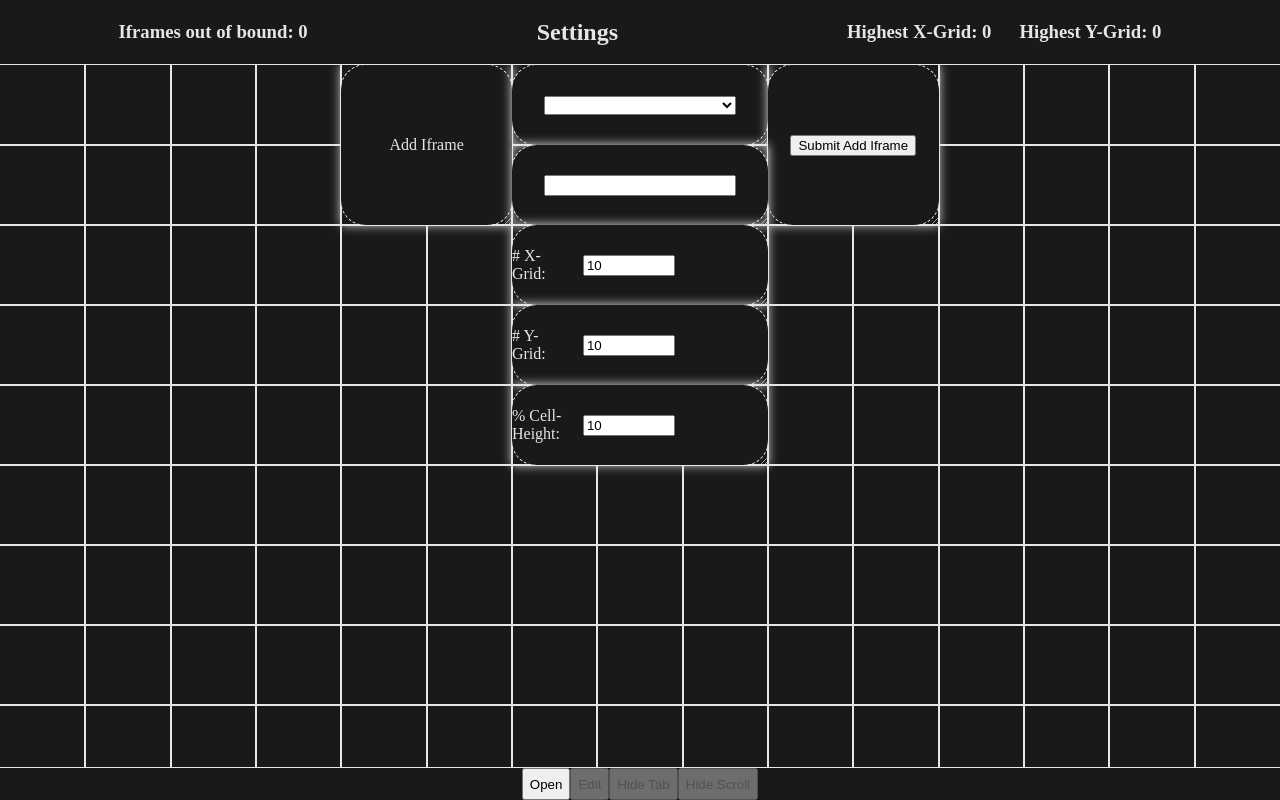
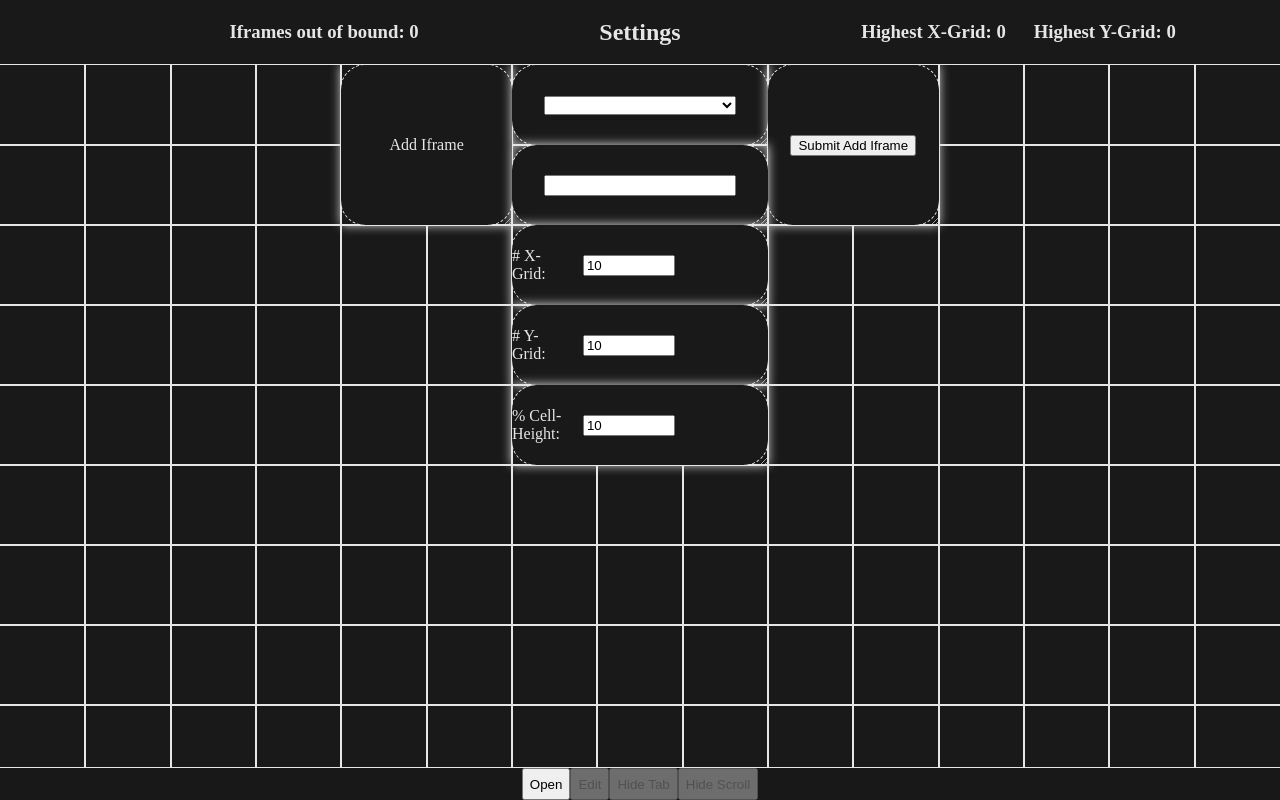
Before and after one commit to ormizj/framespace, a Nuxt app: page / in a window 1280 px wide. Built offline with nearby package versions, Linux system fonts and the light colour scheme.

Commit message:
style improvement

```diff
--- a/components/settings.vue
+++ b/components/settings.vue
@@ -134,15 +134,17 @@ const gridCells = ref<GridCell<SettingCells>[]>([{
 <template>
     <div class="settings">
         <div class="header">
-            <div class="message-container">
+            <div class="message-container start">
                 <h3 class="message" :class="{ warning: outOfBoundIframes.amount }">
                     Iframes out of bound: {{ outOfBoundIframes.amount }}
                 </h3>
             </div>
-            <h2>
-                Settings
-            </h2>
-            <div class="message-container">
+            <div class="message-container center">
+                <h2>
+                    Settings
+                </h2>
+            </div>
+            <div class="message-container end">
                 <h3 class="message" :class="{ warning: outOfBoundIframes.amount }">Highest X-Grid: {{
                     outOfBoundIframes.maxX }}</h3>
                 &nbsp;&nbsp;&nbsp;
@@ -168,7 +170,6 @@ const gridCells = ref<GridCell<SettingCells>[]>([{
         height: var(--header-height);
         display: flex;
         align-items: center;
-        justify-content: space-around;
     }
 
     .content {
@@ -180,7 +181,19 @@ const gridCells = ref<GridCell<SettingCells>[]>([{
 
     .message-container {
         display: flex;
-        align-items: center;
+        width: 100%;
+
+        &.start {
+            justify-content: end;
+        }
+
+        &.center {
+            justify-content: center;
+        }
+
+        &.end {
+            justify-content: start;
+        }
 
         .message {
             border-radius: var(--border-glow-radius);
```
